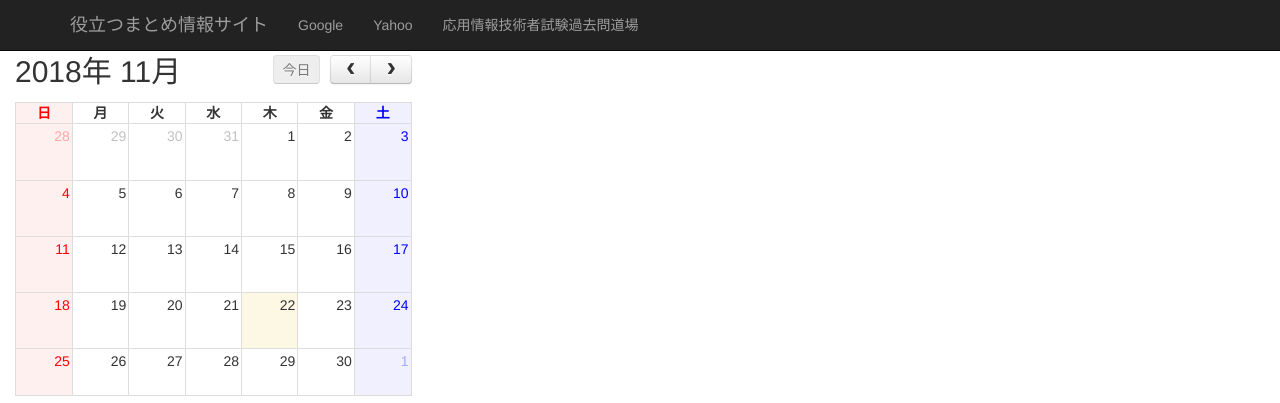
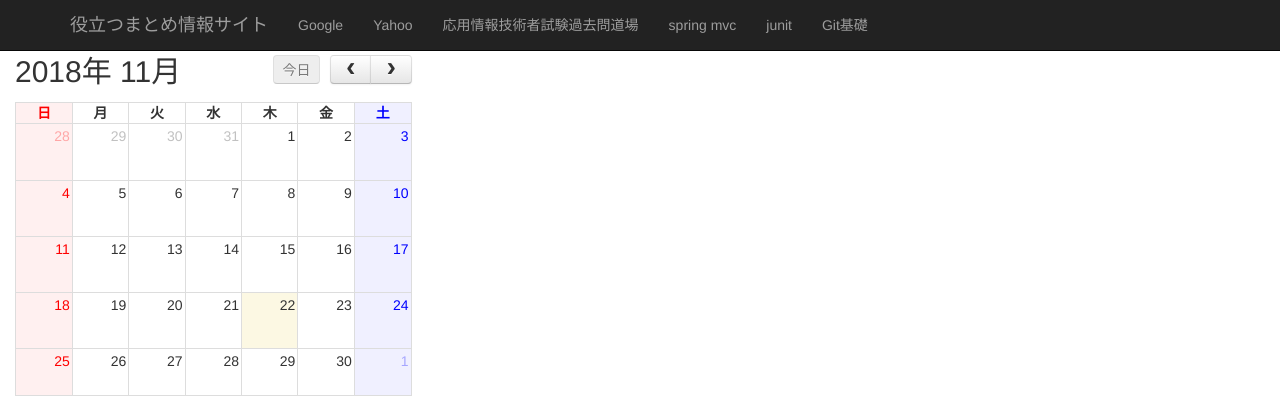
Before and after one commit to kenriki/xdomain, a PHP site: page / in a window 1280 px wide. Shown: the top 403 px of the page. Run offline with PHP 8.4, Linux system fonts and the light colour scheme; lists and menus that the app fills with data are empty; some libraries are stand-ins or nearby versions.

Commit message:
11/22 PM 1部修正

```diff
--- a/index.html
+++ b/index.html
@@ -65,6 +65,15 @@
                     </li>
                     <li>
                         <a href="https://www.ap-siken.com/apkakomon.php" target="_blank">応用情報技術者試験過去問道場</a>
+                    </li>
+                    <li>
+                        <a href="http://spring.io/projects/spring-framework" target="_blank">spring mvc</a>
+                    </li>
+                    <li>
+                        <a href="https://junit.org/junit5/" target="_blank">junit</a>
+                    </li>
+                    <li>
+                        <a href="https://backlog.com/ja/git-tutorial/" target="_blank">Git基礎</a>
                     </li>
                 </ul>
             </div>
--- a/login/index.php
+++ b/login/index.php
@@ -40,7 +40,7 @@
                     </tr>
                     <tr>
                         <td>PASSWORD : </td>
-                        <td><input type = "text" name="pass" value = ""></td>
+                        <td><input type = "password" name="pass" value = ""></td>
                     </tr>
                 </table>
                 <table>
```
